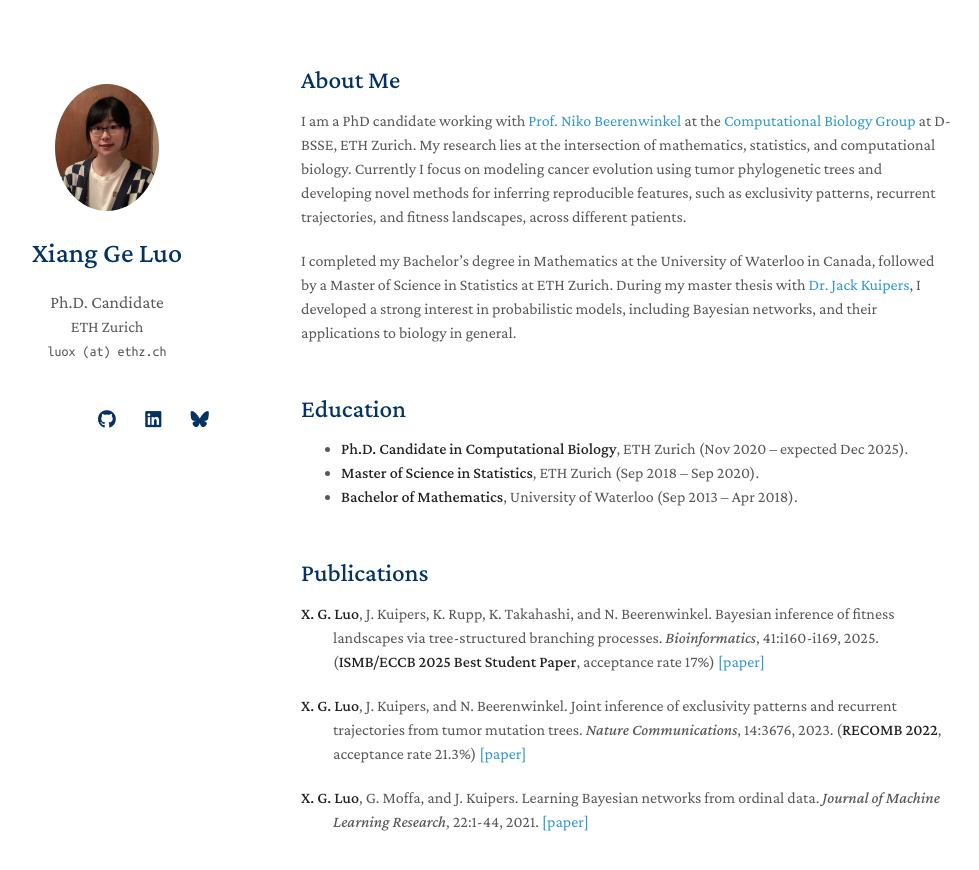
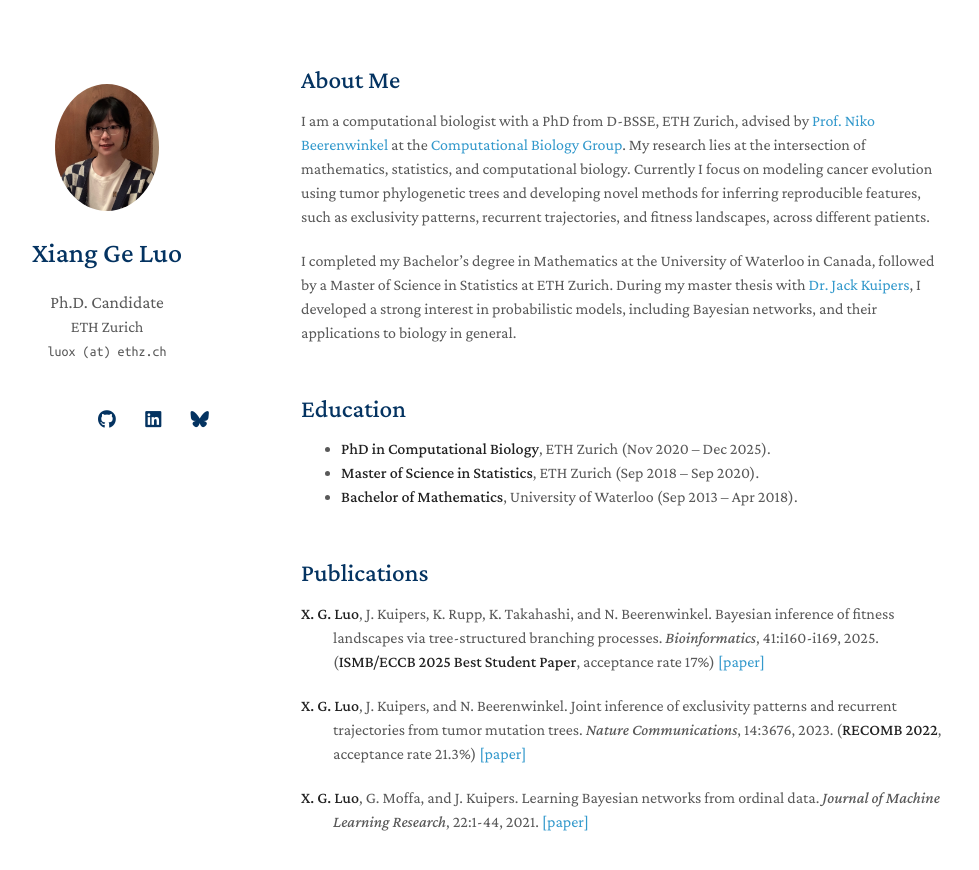
Before and after one commit to xgluo/xgluo.github.io, a Jekyll site: the page built from index.md, in a window 1280 px wide and 928 px high. Shown: the top 870 px of the window, without its empty margins (169-1148 px from the left). Built offline with Jekyll 4.4.1, drawn with Linux system fonts in a browser that asks for light colours; nearby versions of some CDN libraries; a style sheet for code colours, icons or effects is not loaded.

Commit message:
Update about me

```diff
--- a/_includes/aboutme.md
+++ b/_includes/aboutme.md
@@ -1,5 +1,5 @@
 ## About Me
 
-I am a PhD candidate working with [Prof. Niko Beerenwinkel](https://bsse.ethz.ch/cbg/group/people/person-detail.MTQ5NDE3.TGlzdC81MTYsOTQ0ODM3Mzc2.html) at the [Computational Biology Group](https://bsse.ethz.ch/cbg) at D-BSSE, ETH Zurich. My research lies at the intersection of mathematics, statistics, and computational biology. Currently I focus on modeling cancer evolution using tumor phylogenetic trees and developing novel methods for inferring reproducible features, such as exclusivity patterns, recurrent trajectories, and fitness landscapes, across different patients.
+I am a computational biologist with a PhD from D-BSSE, ETH Zurich, advised by [Prof. Niko Beerenwinkel](https://bsse.ethz.ch/cbg/group/people/person-detail.MTQ5NDE3.TGlzdC81MTYsOTQ0ODM3Mzc2.html) at the [Computational Biology Group](https://bsse.ethz.ch/cbg). My research lies at the intersection of mathematics, statistics, and computational biology. Currently I focus on modeling cancer evolution using tumor phylogenetic trees and developing novel methods for inferring reproducible features, such as exclusivity patterns, recurrent trajectories, and fitness landscapes, across different patients.
 
 I completed my Bachelor's degree in Mathematics at the University of Waterloo in Canada, followed by a Master of Science in Statistics at ETH Zurich. During my master thesis with [Dr. Jack Kuipers](https://bsse.ethz.ch/cbg/group/people/person-detail.MjA3Mjc0.TGlzdC81MTYsOTQ0ODM3Mzc2.html), I developed a strong interest in probabilistic models, including Bayesian networks, and their applications to biology in general.
--- a/_includes/shortcv.md
+++ b/_includes/shortcv.md
@@ -1,5 +1,5 @@
 ## Education
 
-- **Ph.D. Candidate in Computational Biology**, ETH Zurich (Nov 2020 – expected Dec 2025).
+- **PhD in Computational Biology**, ETH Zurich (Nov 2020 – Dec 2025).
 - **Master of Science in Statistics**, ETH Zurich (Sep 2018 – Sep 2020).
 - **Bachelor of Mathematics**, University of Waterloo (Sep 2013 – Apr 2018).
```
